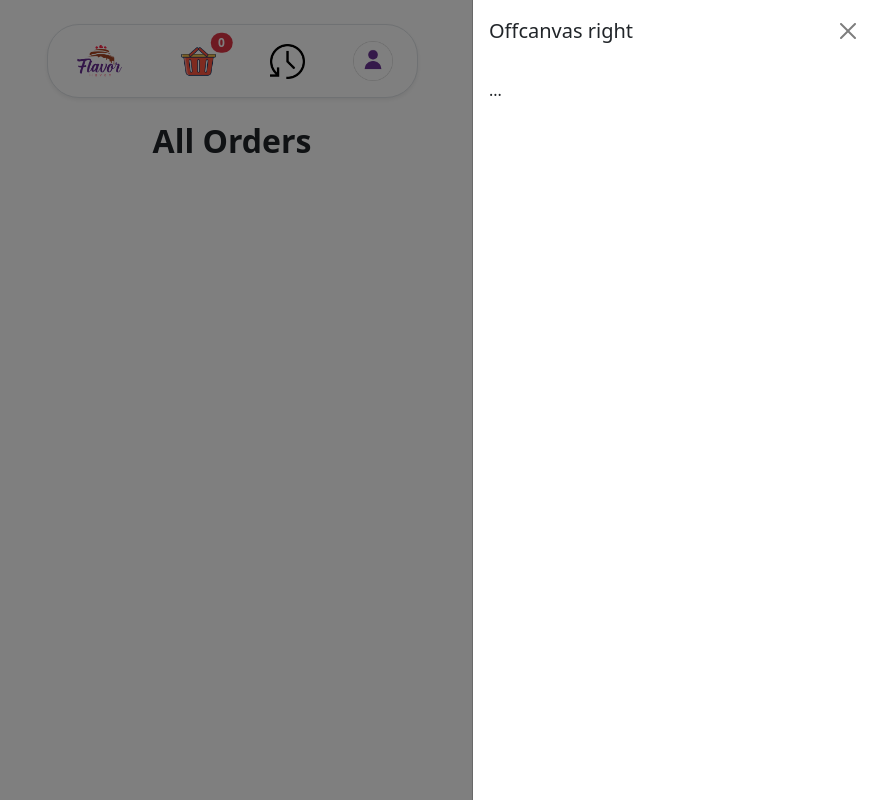
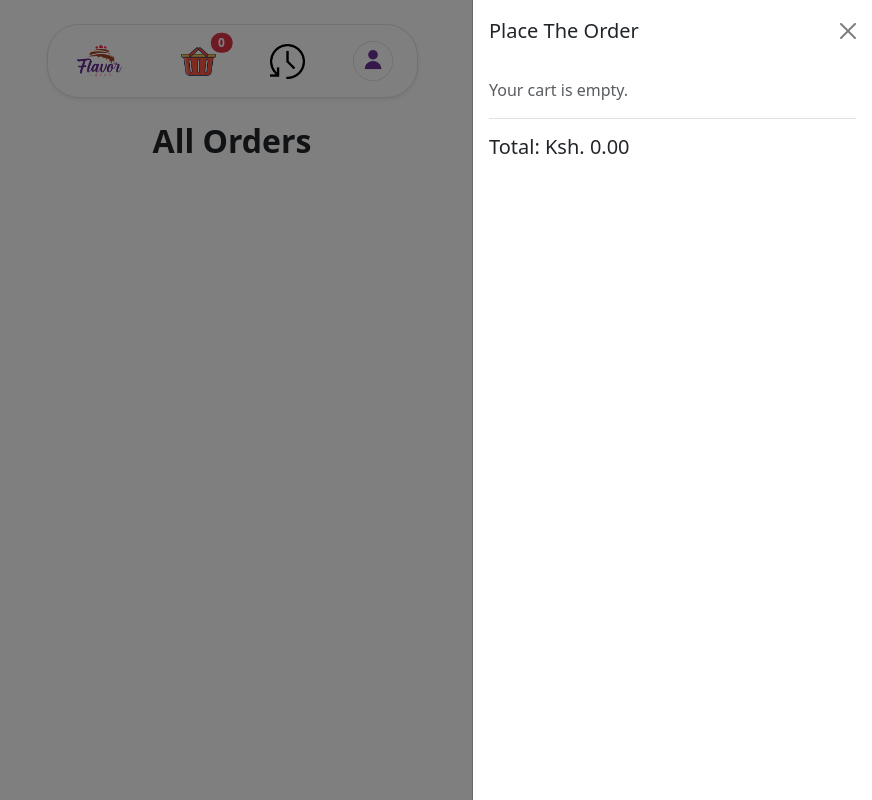
Before and after one commit to EricWanjohiMuturi/Bakery-Management-System, a Django app: template templates/views/orders.html in a window 1280 px wide, after a click that opens the changed part. Shown: the whole page, without its empty margins (408-1280 px from the left). Run offline with Django 5.2, Linux system fonts and the light colour scheme; the template is opened without the code that fills it, so the values that code supplies are empty; some libraries are stand-ins or nearby versions.

Commit message:
add products to the offcanvas cart

```diff
--- a/static/js/store.js
+++ b/static/js/store.js
@@ -5,34 +5,54 @@ Alpine.store("products", {
     async fetch() {
       let res = await fetch("/api/products/");
       this.all = await res.json();
-    }
+    },
   });
 
   // Cart store
   Alpine.store("cart", {
-    items: [],
+    items: JSON.parse(localStorage.getItem("cart")) || [],
+
+    save() {
+      localStorage.setItem("cart", JSON.stringify(this.items));
+    },
+
+    get count() {
+      return this.items.reduce((acc, i) => acc + i.quantity, 0);
+    },
+
+    get total() {
+      return this.items.reduce((acc, i) => acc + i.quantity * parseFloat(i.price), 0).toFixed(2);
+    },
+
     add(product) {
-    let existing = this.items.find(i => i.id === product.id);
+      let existing = this.items.find((i) => i.id === product.id);
       if (existing) {
         existing.quantity++;
       } else {
         this.items.push({ ...product, quantity: 1 });
       }
+      this.save();
     },
+
     remove(productId) {
-    this.items = this.items.filter(i => i.id !== productId);
+      this.items = this.items.filter((i) => i.id !== productId);
+      this.save();
     },
+
     increment(productId) {
-    let item = this.items.find(i => i.id === productId);
+      let item = this.items.find((i) => i.id === productId);
       if (item) item.quantity++;
+      this.save();
     },
+
     decrement(productId) {
-    let item = this.items.find(i => i.id === productId);
+      let item = this.items.find((i) => i.id === productId);
       if (item && item.quantity > 1) {
         item.quantity--;
       } else {
         this.remove(productId);
       }
-    }
+      this.save();
+    },
   });
 });
--- a/templates/includes/header.html
+++ b/templates/includes/header.html
@@ -13,19 +13,43 @@
                 <img src="{% static 'images/cart.png' %}" alt="Cart" width="35">
 
                 <!-- Cart item count badge -->
-                <span class="position-absolute top-0 start-100 translate-middle badge rounded-pill bg-danger">
-                    0
-                    <span class="visually-hidden">items in cart</span>
+                <span
+                class="position-absolute top-0 start-100 translate-middle badge rounded-pill bg-danger"
+                x-data
+                x-text="$store.cart.count"
+                >
                 </span>
             </button>
             <div class="offcanvas offcanvas-end" tabindex="-1" id="offcanvasRight" aria-labelledby="offcanvasRightLabel">
             <div class="offcanvas-header">
-                <h5 class="offcanvas-title" id="offcanvasRightLabel">Offcanvas right</h5>
+                <h5 class="offcanvas-title" id="offcanvasRightLabel">Place The Order</h5>
                 <button type="button" class="btn-close" data-bs-dismiss="offcanvas" aria-label="Close"></button>
             </div>
-            <div class="offcanvas-body">
-                ...
-            </div>
+            <div class="offcanvas-body" x-data>
+                <template x-if="$store.cart.items.length === 0">
+                    <p class="text-muted">Your cart is empty.</p>
+                </template>
+
+                <template x-for="item in $store.cart.items" :key="item.id">
+                    <div class="d-flex justify-content-between align-items-center mb-3 border-bottom pb-2">
+                    <div>
+                        <h6 x-text="item.title"></h6>
+                        <small>Ksh. <span x-text="item.price"></span></small>
+                        <div class="d-flex align-items-center mt-1">
+                        <button @click="$store.cart.decrement(item.id)" class="btn btn-sm btn-outline-danger">-</button>
+                        <span class="mx-2 fw-bold" x-text="item.quantity"></span>
+                        <button @click="$store.cart.increment(item.id)" class="btn btn-sm btn-outline-success">+</button>
+                        </div>
+                    </div>
+                    <button @click="$store.cart.remove(item.id)" class="btn btn-sm btn-outline-dark">x</button>
+                    </div>
+                </template>
+
+                <!-- Cart total -->
+                <div class="mt-3 border-top pt-3">
+                    <h5>Total: Ksh. <span x-text="$store.cart.total"></span></h5>
+                </div>
+                </div>
             </div>
         </div>
 
```
Lines whose indentation alone changed are shown as unchanged.
